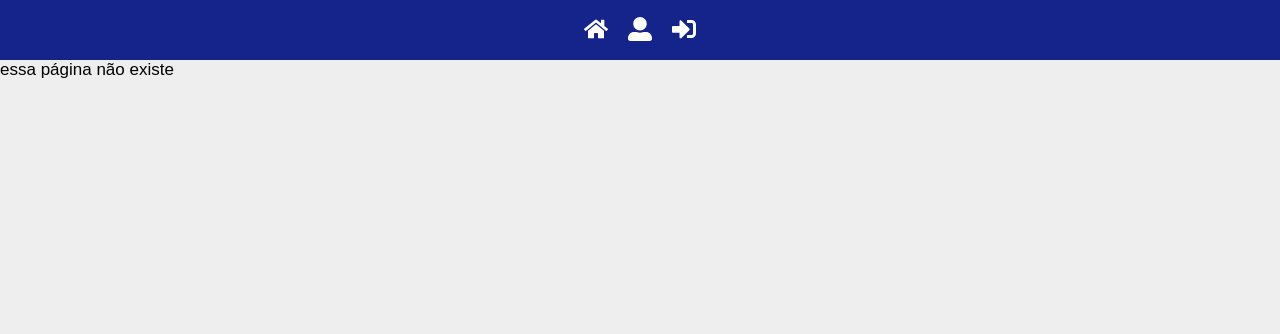
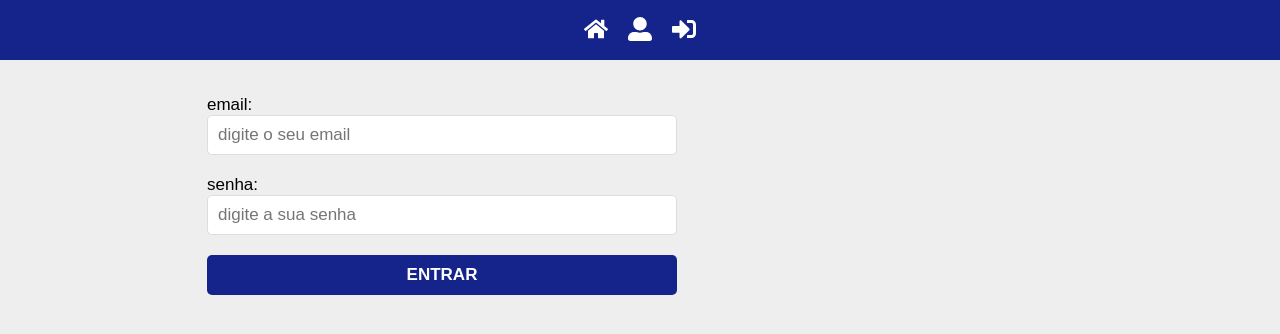
Before and after one commit to weldocarvalho/consuming_api-react, a React (Create React App) app: page /login in a window 1280 px wide. Shown: the top 334 px of the page. Built offline with nearby package versions, Linux system fonts and the light colour scheme.

Commit message:
feat: Login component add

```diff
--- /dev/null
+++ b/src/pages/Login/index.jsx
@@ -0,0 +1,71 @@
+import { useState } from 'react';
+import { toast } from 'react-toastify';
+import { isEmail } from 'validator';
+import axios from '../../services/axios';
+import { Wrapper } from '../../styles/GlobalStyle';
+import { Form } from './styled';
+
+export default function Login() {
+  const [email, setEmail] = useState('');
+  const [password, setPassword] = useState('');
+
+  const handleSubmit = async (e) => {
+    e.preventDefault();
+
+    let formErrors = false;
+
+    if (!isEmail(email)) {
+      formErrors = true;
+      toast.error('email inválido');
+    }
+
+    if (password.length < 6 || password.length > 50) {
+      formErrors = true;
+      toast.error('a senha precisa conter entre 6 e 50 caracteres');
+    }
+
+    if (!formErrors) {
+      try {
+        await axios.post('/auth', {
+          email,
+          password,
+        });
+        toast.success('seja bem-vindx');
+        // history.push('/dashboard');
+      } catch (err) {
+        const { response } = err;
+        const { errors } = response.data;
+
+        errors.map((error) => toast.error(error));
+      }
+    }
+  };
+
+  return (
+    <Wrapper>
+      <Form onSubmit={handleSubmit}>
+        <label htmlFor="email">
+          email:
+          <input
+            type="email"
+            value={email}
+            onChange={(e) => setEmail(e.target.value)}
+            placeholder="digite o seu email"
+          />
+        </label>
+
+        <label htmlFor="senha">
+          senha:
+          <input
+            type="password"
+            value={password}
+            onChange={(e) => setPassword(e.target.value)}
+            placeholder="digite a sua senha"
+          />
+        </label>
+
+        <button type="submit">entrar</button>
+      </Form>
+    </Wrapper>
+  );
+}
--- /dev/null
+++ b/src/pages/Login/styled.js
@@ -0,0 +1,41 @@
+import styled from 'styled-components';
+
+export const Form = styled.form`
+  display: flex;
+  flex-direction: column;
+  margin-top: 2rem;
+  padding: 1.5rem;
+  width: 50rem;
+
+  label {
+    display: flex;
+    flex-direction: column;
+    margin-bottom: 2rem;
+  }
+
+  input {
+    height: 4rem;
+    padding: 0 1rem;
+    font-size: 1.7rem;
+    border: 0.1rem solid #ddd;
+    border-radius: 0.5rem;
+  }
+
+  button {
+    cursor: pointer;
+    transition: all 300ms;
+    height: 4rem;
+    padding: 0 1rem;
+    text-transform: uppercase;
+    border: none;
+    border-radius: 0.5rem;
+    background-color: #14248a;
+    color: white;
+    font-size: 1.7rem;
+    font-weight: bold;
+  }
+
+  button:hover {
+    background-color: #0c1a70;
+  }
+`;
--- a/src/routes/index.jsx
+++ b/src/routes/index.jsx
@@ -1,7 +1,8 @@
 import { Switch, Route } from 'react-router-dom';
 
 import Students from '../pages/Students';
-import Register from '../pages/Register'
+import Register from '../pages/Register';
+import Login from '../pages/Login';
 import Page404 from '../pages/Page404';
 
 export default function Routes() {
@@ -9,6 +10,7 @@ export default function Routes() {
     <Switch>
       <Route exact path="/" component={Students} />
       <Route exact path="/register" component={Register} />
+      <Route exact path="/login" component={Login} />
       <Route path="*" component={Page404} />
     </Switch>
   );
```
